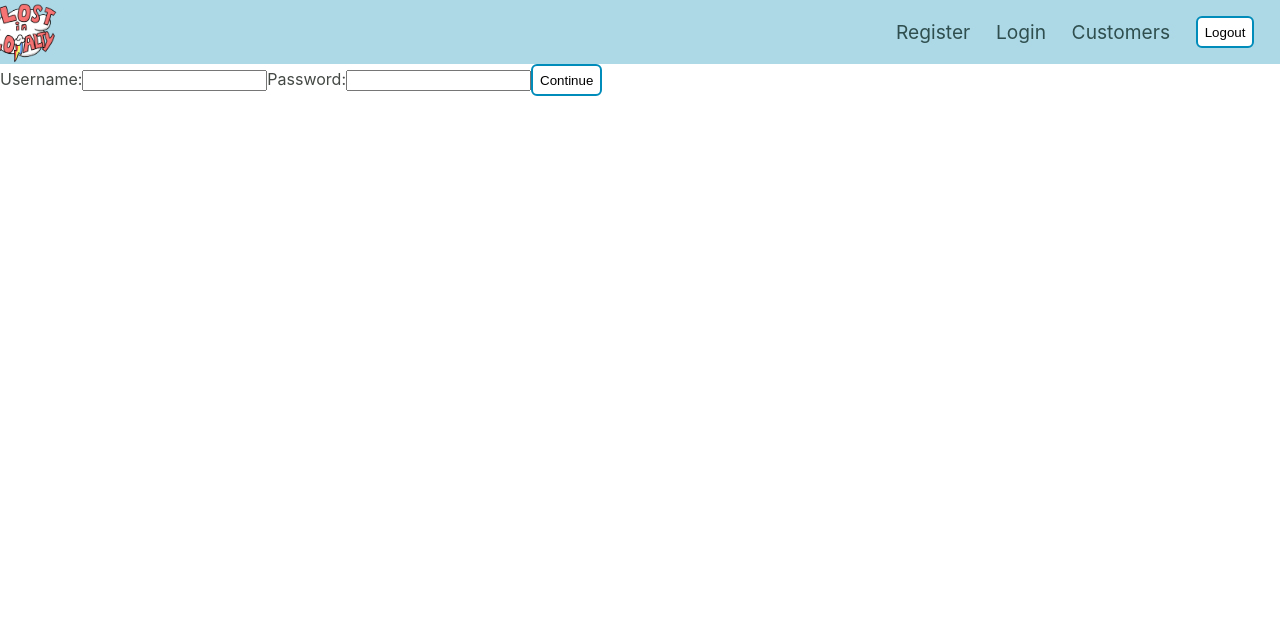
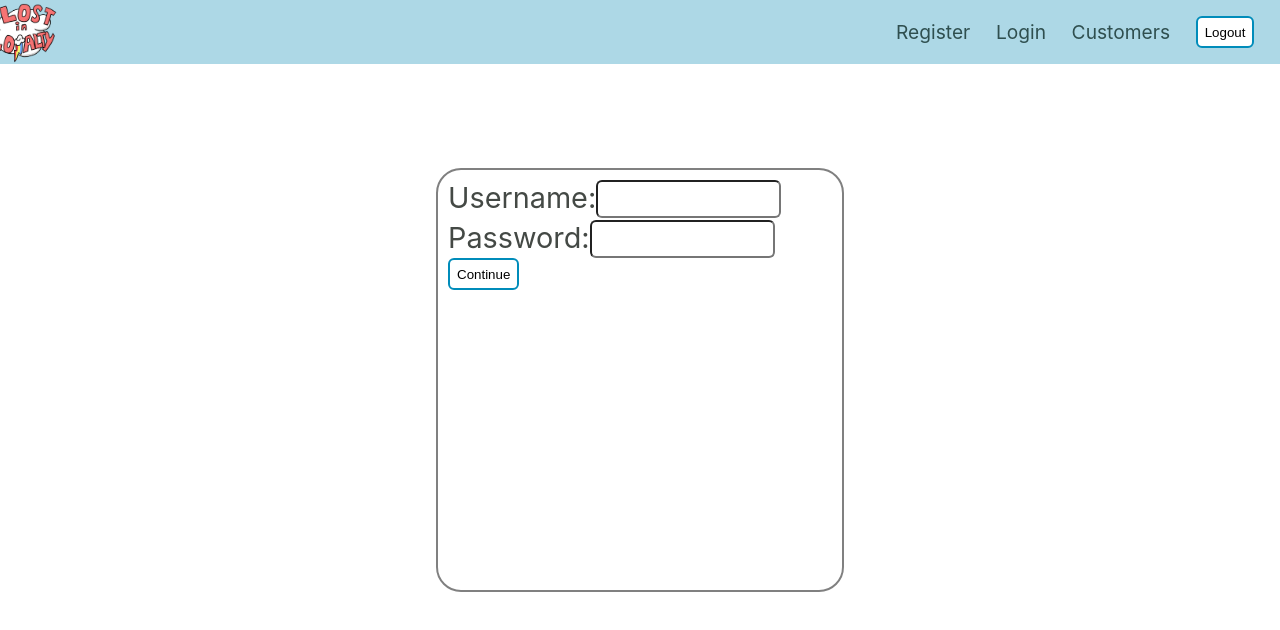
Before and after one commit to javierarrinda/loyalty-client, a React (Create React App) app: page /login in a window 1280 px wide. Shown: the top 630 px of the page. Built offline with nearby package versions, Linux system fonts and the light colour scheme; no server answers.

Commit message:
added styling login form, signup form, render

```diff
--- a/src/App.css
+++ b/src/App.css
@@ -68,7 +68,7 @@
 }
 
 .header{
-  height: 80vh;
+  height: 85vh;
   display: flex;
   justify-content: center;
   align-content: center;
@@ -103,9 +103,30 @@
   color: white;
 }
 
+.login-form-parent{
+  display: flex;
+  justify-content: center;
+}
+
 
 .login-form{
-  display: column;
+  border: 2px solid grey;
+  border-radius: 25px;
+  height: 50vh;
+  width: 30vw;
+  padding: 10px;
+  margin-top: 13vh;
+}
+
+.login-form label{
+  font-size: 1.8em;
+  float: left;
+}
+
+.login-form input{
+  float: left;
+  height: 4vh;
+  border-radius: 6px;
 }
 
 .contact{
--- a/src/App.js
+++ b/src/App.js
@@ -98,7 +98,7 @@
         <Link to="/" class="link"><img src="/lost-in-loyalty.png" alt="loyalty"/></Link>
         <Link to="/signup" class="link"> Register</Link>
         <Link to="/login" class="link"> Login </Link>
-        <Link to='/restaurant-index' class="link"> Customers</Link>
+        <Link to='/restaurant-index' class="link" > Customers</Link>
         <button onClick = {this.logout} >Logout</button>
       </nav>
 
--- a/src/components/Login.js
+++ b/src/components/Login.js
@@ -44,17 +44,20 @@
 
     render(){
       return(
-        <div className="login-form">
+        <div className="login-form-parent">
+                    <div className="login-form">
+
             <form onSubmit={this.handleFormSubmit}>
                 <label>Username:</label>
                 <input type="text" name="usernameInput" value={this.state.usernameInput} onChange={ e => this.handleChange(e)}/>
-
+                <br/><br/>
                 <label>Password:</label>
                 <input name="passwordInput" value={this.state.passwordInput} onChange={ e => this.handleChange(e)} />
 
                 <button type="submit" value="Login">Continue</button>
             </form>
 
+                    </div>
 
     </div>
       )
--- a/src/components/RestaurantIndex.js
+++ b/src/components/RestaurantIndex.js
@@ -10,9 +10,14 @@
 import UpdateSpending from './UpdateSpending';
 
 class RestaurantIndex extends Component{
-    state={
-        allTheCustomers: []
-    }
+
+    //look at to-do-list client at between signup and app.js (something is sent from one to the other ) from there look at single project id which updates the input
+    // project index is where he actually gets the information from the logged in user
+    // this.props.currentUser._id
+
+        state={
+            allTheCustomers: []
+        }
 
     componentWillMount(){
         this.fetchCustomers()
@@ -113,7 +118,7 @@
 
 
             <div className="show-rewards">
-            <Rewards currentUser = {this.props.currentUser}/>
+            <Rewards currentUser = {this.props.currentUser} />
             </div>
 
                 </div>
--- a/src/components/Rewards.js
+++ b/src/components/Rewards.js
@@ -4,13 +4,15 @@
 import Axios from 'axios';
 
 class Rewards extends Component{
+
     state={
-        allTheRewards: []
-    }
+            allTheRewards: []
+        }
 
     componentWillMount(){
        this.fetchRewards()
     }
+
 
     fetchRewards = () =>{
         console.log(this)
```
